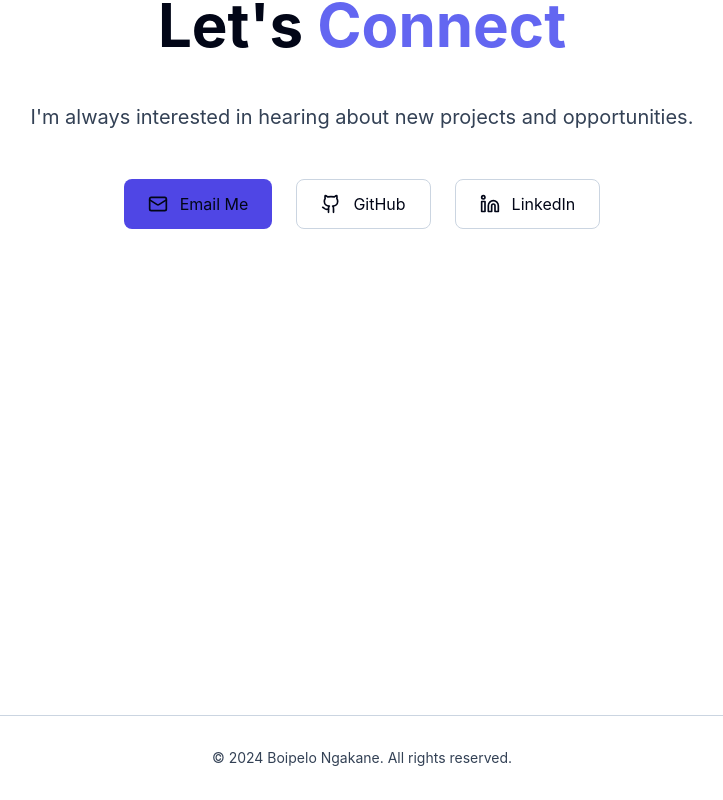
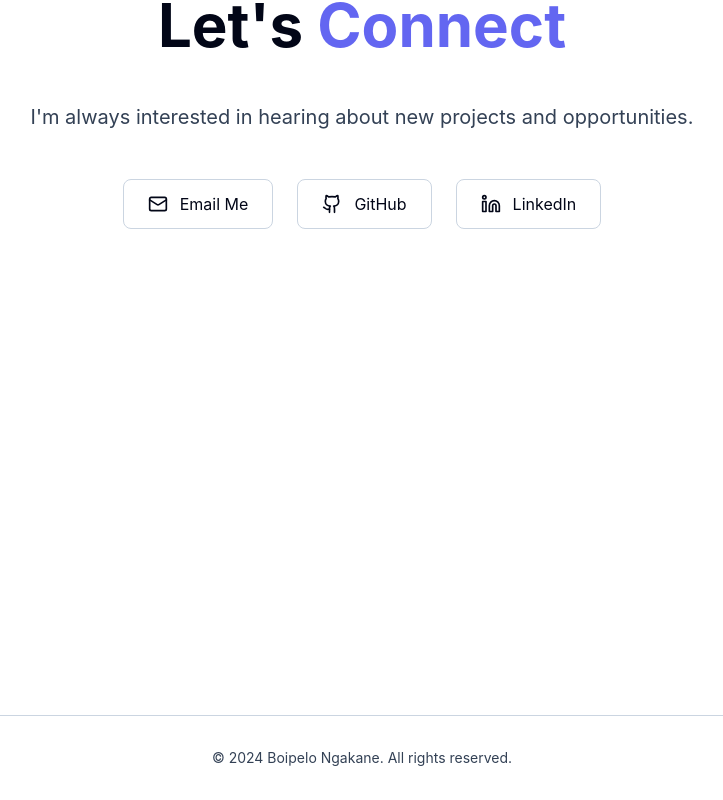
Before and after one commit to boipelo-codes/Project-Portfolio, a React (Vite) app: page / in a window 1280 px wide. Shown: the part 2494-3294 px from the top of the page, without its empty margins (278-1001 px from the left). Built offline with nearby package versions, Linux system fonts and the light colour scheme.

Commit message:
fixed email button

```diff
--- a/src/components/Contact.jsx
+++ b/src/components/Contact.jsx
@@ -1,9 +1,12 @@
-import React from 'react';
-import { Mail, Github, Linkedin } from 'lucide-react';
+import React from "react";
+import { Mail, Github, Linkedin } from "lucide-react";
 
 export default function Contact() {
   return (
-    <section id="services" className="min-h-screen py-20 px-6 bg-slate-950 dark:bg-white text-white dark:text-slate-950">
+    <section
+      id="services"
+      className="min-h-screen py-20 px-6 bg-slate-950 dark:bg-white text-white dark:text-slate-950"
+    >
       <div className="max-w-7xl mx-auto text-center">
         <h2 className="text-4xl md:text-6xl font-bold mb-12 animate-fadeIn">
           Let's <span className="text-indigo-500">Connect</span>
@@ -16,7 +19,7 @@ export default function Contact() {
         <div className="flex justify-center gap-6 mb-12">
           <a
             href="mailto:boipelongakane20@gmail.com"
-            className="flex items-center gap-3 px-6 py-3 bg-indigo-600 hover:bg-indigo-700 dark:hover:bg-indigo-500 rounded-lg transition-all hover:scale-105 hover:shadow-lg hover:shadow-indigo-500/50"
+            className="flex items-center gap-3 px-6 py-3 border border-slate-700 dark:border-slate-300 hover:border-slate-500 dark:hover:border-slate-600 rounded-lg transition-all hover:scale-105"
           >
             <Mail className="w-5 h-5" />
             Email Me
```
